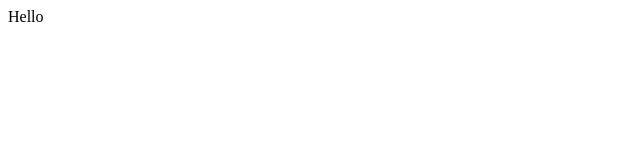
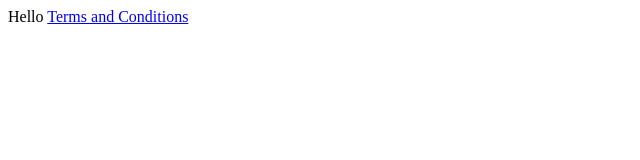
Before and after one commit to SABISINGH/Project, a plain HTML site: page index.html in a window 1280 px wide. Shown: the whole page, without its empty margins (0-640 px from the left). Drawn offline with Linux system fonts and the light colour scheme.

Commit message:
Update index.html

```diff
--- a/index.html
+++ b/index.html
@@ -1 +1,2 @@
 Hello
+<a href="https://otago-polytechnic-bit-courses.github.io/mobile-app-dev-s1-21-project-SABISINGH/terms">Terms and Conditions</a>
```
